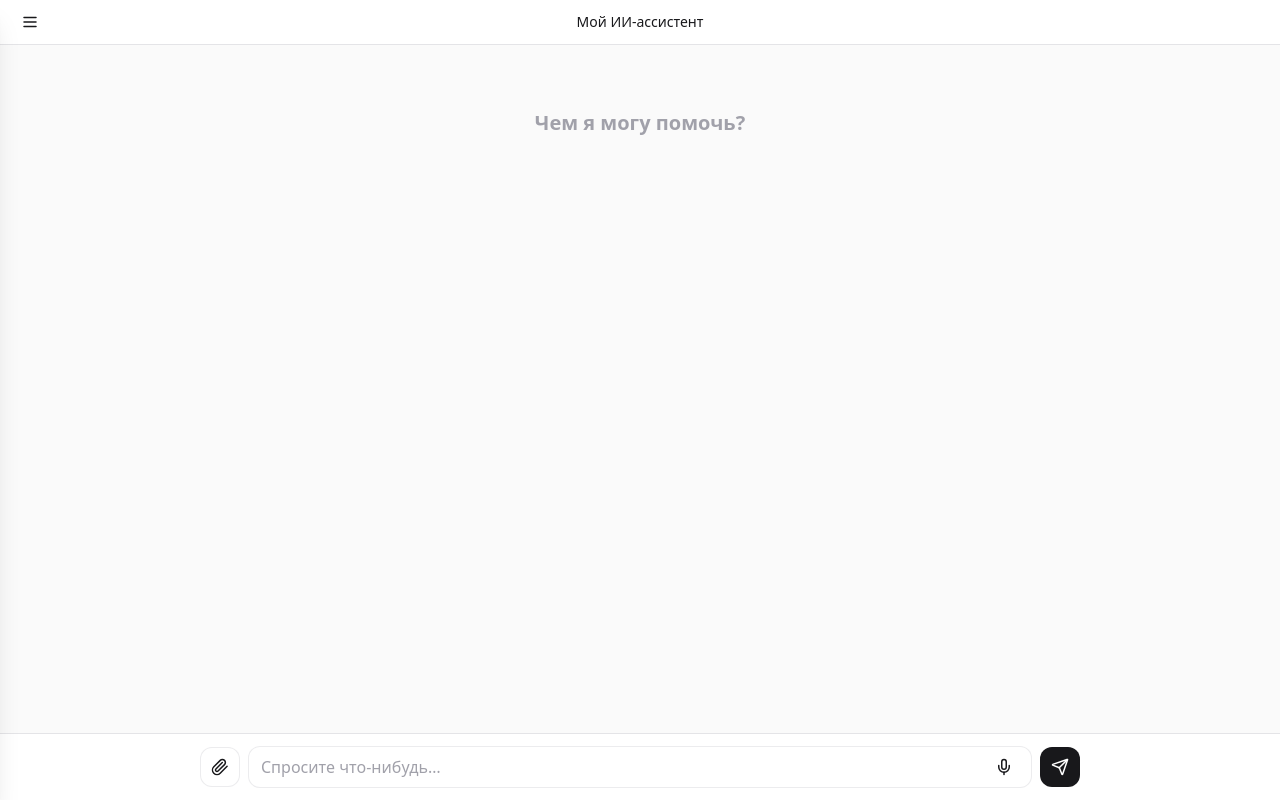
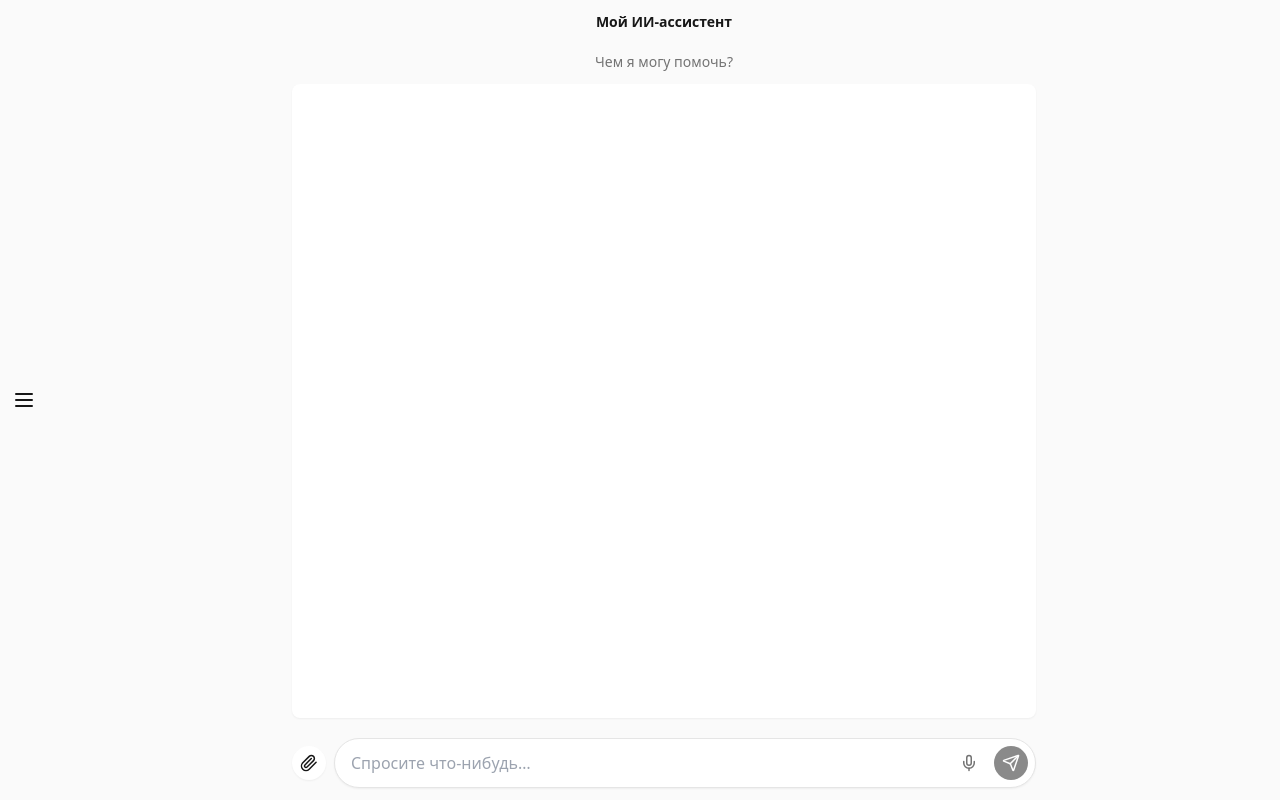
Before and after one commit to 89059043673d-ctrl/ai-assistant-chat, a Next.js app: page / in a window 1280 px wide. Built offline with nearby package versions, Linux system fonts and the light colour scheme.

Commit message:
Update Chat.tsx

```diff
--- a/components/Chat.tsx
+++ b/components/Chat.tsx
@@ -1,365 +1,153 @@
 'use client';
 
-import React, { useCallback, useEffect, useRef, useState } from 'react';
-import {
-  Paperclip,
-  Mic,
-  Send,
-  Menu,
-  Plus,
-  Search,
-} from 'lucide-react';
+import React, { useEffect, useRef, useState } from 'react';
+import { Paperclip, Mic, Send, Menu } from 'lucide-react';
+import clsx from 'clsx';
 
-type Msg = { id: string; role: 'user' | 'assistant'; content: string };
-type ChatLite = { id: string; title: string; createdAt: number };
-
-const LS_LIST = 'chats';
-const LS_CHAT = (id: string) => `chat:${id}`;
+type Msg = { role: 'user' | 'assistant'; content: string };
 
 export default function Chat() {
-  // ===== История чатов =====
-  const [sidebarOpen, setSidebarOpen] = useState(false);
-  const [chats, setChats] = useState<ChatLite[]>([]);
-  const [activeId, setActiveId] = useState<string | null>(null);
-  const [search, setSearch] = useState('');
-
-  // ===== Сообщения текущего чата =====
   const [messages, setMessages] = useState<Msg[]>([]);
   const [input, setInput] = useState('');
-  const [isSending, setIsSending] = useState(false);
-  const sendingRef = useRef(false);
+  const [pending, setPending] = useState(false);
+  const listRef = useRef<HTMLDivElement>(null);
 
-  // ===== Инициализация из localStorage =====
-  useEffect(() => {
-    if (typeof window === 'undefined') return;
-    const list: ChatLite[] = JSON.parse(localStorage.getItem(LS_LIST) || '[]');
-    if (list.length === 0) {
-      const id = crypto.randomUUID();
-      const first: ChatLite = { id, title: 'Новый чат', createdAt: Date.now() };
-      localStorage.setItem(LS_LIST, JSON.stringify([first]));
-      localStorage.setItem(LS_CHAT(id), JSON.stringify([]));
-      setChats([first]);
-      setActiveId(id);
-      setMessages([]);
-    } else {
-      setChats(list);
-      const id = list[0].id;
-      setActiveId(id);
-      const msgs: Msg[] = JSON.parse(localStorage.getItem(LS_CHAT(id)) || '[]');
-      setMessages(msgs);
-    }
-  }, []);
-
-  // Сохранение сообщений активного чата
-  useEffect(() => {
-    if (typeof window === 'undefined') return;
-    if (!activeId) return;
-    localStorage.setItem(LS_CHAT(activeId), JSON.stringify(messages));
-  }, [messages, activeId]);
-
-  // ===== Утилиты работы с чатами =====
-  const persistChats = (next: ChatLite[]) => {
-    setChats(next);
-    if (typeof window !== 'undefined') localStorage.setItem(LS_LIST, JSON.stringify(next));
-  };
-
-  const newChat = () => {
-    const id = crypto.randomUUID();
-    const item: ChatLite = { id, title: 'Новый чат', createdAt: Date.now() };
-    persistChats([item, ...chats]);
-    setActiveId(id);
-    setMessages([]);
-    if (typeof window !== 'undefined') localStorage.setItem(LS_CHAT(id), JSON.stringify([]));
-    setSidebarOpen(false);
-  };
-
-  const openChat = (id: string) => {
-    setActiveId(id);
-    const msgs: Msg[] = JSON.parse(localStorage.getItem(LS_CHAT(id)) || '[]');
-    setMessages(msgs);
-    setSidebarOpen(false);
-  };
-
-  // Автопрокрутка
-  const listRef = useRef<HTMLDivElement>(null);
+  // Автоскролл вниз
   useEffect(() => {
     listRef.current?.scrollTo({ top: listRef.current.scrollHeight, behavior: 'smooth' });
-  }, [messages.length]);
+  }, [messages, pending]);
 
-  // Enter — отправка, Shift+Enter — перенос
-  const onKey = (e: React.KeyboardEvent<HTMLInputElement>) => {
-    if (e.key === 'Enter' && !e.shiftKey) {
-      e.preventDefault();
-      (e.currentTarget.form as HTMLFormElement | null)?.requestSubmit();
-    }
-  };
+  async function handleSend(e?: React.FormEvent) {
+    e?.preventDefault();
+    const text = input.trim();
+    if (!text || pending) return;
 
-  // ===== ЕДИНСТВЕННОЕ место отправки (без onClick у стрелки) =====
-  const handleSend = useCallback(
-    async (e?: React.FormEvent<HTMLFormElement>) => {
-      if (e) e.preventDefault();
-      if (sendingRef.current) return;
-
-      const text = input.trim();
-      if (!text || !activeId) return;
-
-      // Для нового чата сразу зададим заголовок по первому сообщению
-      const idx = chats.findIndex(c => c.id === activeId);
-      if (idx >= 0 && (chats[idx].title === 'Новый чат' || !chats[idx].title)) {
-        const next = [...chats];
-        next[idx] = { ...next[idx], title: text.slice(0, 30) + (text.length > 30 ? '…' : '') };
-        persistChats(next);
-      }
-
-      const userMsg: Msg = { id: crypto.randomUUID(), role: 'user', content: text };
+    // Добавляем сообщение пользователя
+    const userMsg: Msg = { role: 'user', content: text };
     setMessages(prev => [...prev, userMsg]);
     setInput('');
-
-      sendingRef.current = true;
-      setIsSending(true);
+    setPending(true);
 
     try {
+      // Готовим историю без каких-либо приветствий/системных фраз
+      const historyToSend = [...messages, userMsg].map(m => ({ role: m.role, content: m.content }));
+
       const res = await fetch('/api/chat', {
         method: 'POST',
         headers: { 'Content-Type': 'application/json' },
-          body: JSON.stringify({
-            messages: [...messages, userMsg],
-            input: text,
-            message: text,
-          }),
+        body: JSON.stringify({ prompt: text, history: historyToSend }),
       });
 
-        let replyText = '';
-        try {
-          const data = await res.json();
-          replyText =
-            data?.reply ??
-            data?.message ??
-            data?.content ??
-            (typeof data === 'string' ? data : '');
-        } catch {
-          replyText = replyText || (await res.text());
+      if (!res.ok || !res.body) {
+        throw new Error('Bad response from server');
       }
 
-        if (!res.ok || !replyText) throw new Error('empty');
+      // Пустой ответ ассистента — будем наполнять по мере стрима
+      let assistant: Msg = { role: 'assistant', content: '' };
+      setMessages(prev => [...prev, assistant]);
+      const assistantIndex = messages.length + 1; // индекс только что добавленного ассистента
 
-        const botMsg: Msg = { id: crypto.randomUUID(), role: 'assistant', content: replyText };
-        setMessages(prev => [...prev, botMsg]);
+      const reader = res.body.getReader();
+      const decoder = new TextDecoder();
+
+      while (true) {
+        const { value, done } = await reader.read();
+        if (done) break;
+        const chunk = decoder.decode(value, { stream: true });
+
+        setMessages(prev => {
+          const next = [...prev];
+          const current = next[assistantIndex];
+          if (current && current.role === 'assistant') {
+            next[assistantIndex] = { ...current, content: current.content + chunk };
+          }
+          return next;
+        });
+      }
     } catch {
       setMessages(prev => [
         ...prev,
         {
-            id: crypto.randomUUID(),
           role: 'assistant',
-            content:
-              'Не удалось получить ответ от модели. Проверьте Billing и переменную OPENAI_API_KEY на Vercel.',
+          content: 'Не удалось получить ответ от модели. Проверьте Billing и переменную OPENAI_API_KEY на Vercel.',
         },
       ]);
     } finally {
-        setIsSending(false);
-        sendingRef.current = false;
+      setPending(false);
     }
-    },
-    [input, messages, activeId, chats]
-  );
-
-  // ===== Прикрепление файла =====
-  const fileInputRef = useRef<HTMLInputElement>(null);
-  const onPickFile = () => fileInputRef.current?.click();
-
-  // ===== Микрофон (Web Speech API) — без TS-типов =====
-  const recRef = useRef<any>(null);
-  const [recOn, setRecOn] = useState(false);
-  useEffect(() => {
-    if (!recOn) return;
-    if (typeof window === 'undefined') return;
-
-    const SR: any = (window as any).SpeechRecognition || (window as any).webkitSpeechRecognition;
-    if (!SR) {
-      setRecOn(false);
-      return;
-    }
-    const rec: any = new SR();
-    rec.lang = 'ru-RU';
-    rec.interimResults = false;
-    rec.maxAlternatives = 1;
-
-    rec.onresult = (ev: any) => {
-      const text = ev?.results?.[0]?.[0]?.transcript?.trim();
-      if (text) setInput((prev: string) => (prev ? `${prev} ${text}` : text));
-    };
-    rec.onend = () => setRecOn(false);
-    rec.onerror = () => setRecOn(false);
-
-    recRef.current = rec;
-    try {
-      rec.start();
-    } catch {
-      setRecOn(false);
   }
 
-    return () => {
-      try {
-        rec.stop();
-      } catch {}
-      recRef.current = null;
-    };
-  }, [recOn]);
+  return (
+    <div className="flex h-screen w-full bg-neutral-50 text-neutral-900">
+      {/* Кнопка выезда меню (само меню у вас уже есть) */}
+      <button className="p-3" aria-label="menu">
+        <Menu />
+      </button>
 
-  // Фильтр списка чатов
-  const filtered = chats.filter(c =>
-    c.title.toLowerCase().includes(search.trim().toLowerCase())
-  );
+      <div className="mx-auto flex max-w-3xl flex-1 flex-col gap-2 px-3">
+        {/* Заголовок */}
+        <div className="py-3 text-center text-sm font-semibold">Мой ИИ-ассистент</div>
 
-  return (
-    <div className="flex h-[100dvh] flex-col bg-zinc-50 text-zinc-900 dark:bg-zinc-950 dark:text-zinc-100">
-      {/* Верхняя панель */}
-      <div className="relative flex items-center justify-center border-b border-zinc-200 bg-white px-4 py-3 dark:border-zinc-800 dark:bg-zinc-900">
-        {/* Гамбургер слева */}
+        {/* Приветствие — показываем только когда нет истории */}
+        {messages.length === 0 && (
+          <div className="pb-1 text-center text-sm text-neutral-500">Чем я могу помочь?</div>
+        )}
+
+        {/* Лента сообщений */}
+        <div
+          ref={listRef}
+          className="flex-1 overflow-y-auto rounded-lg bg-white p-3 shadow-sm"
+        >
+          {messages.map((m, i) => (
+            <div key={i} className={clsx('mb-2 flex', m.role === 'user' ? 'justify-start' : 'justify-start')}>
+              <div
+                className={clsx(
+                  'max-w-[85%] rounded-xl px-4 py-2',
+                  m.role === 'user' ? 'bg-neutral-900 text-white' : 'bg-neutral-100 text-neutral-900'
+                )}
+              >
+                {m.content || (m.role === 'assistant' && pending ? '…' : '')}
+              </div>
+            </div>
+          ))}
+          {pending && (
+            <div className="text-neutral-400 text-sm px-2">Модель печатает…</div>
+          )}
+        </div>
+
+        {/* Поле ввода */}
+        <form onSubmit={handleSend} className="flex items-center gap-2 py-3">
           <button
             type="button"
-          onClick={() => setSidebarOpen(true)}
-          className="absolute left-3 inline-flex h-9 w-9 items-center justify-center rounded-lg hover:bg-zinc-100 dark:hover:bg-zinc-800"
-          aria-label="Меню"
-          title="Меню"
-        >
-          <Menu size={18} />
-        </button>
-
-        <div className="text-sm font-medium">Мой ИИ-ассистент</div>
-      </div>
-
-      {/* Контент */}
-      <div ref={listRef} className="flex-1 overflow-y-auto">
-        {messages.length === 0 && (
-          <div className="mx-auto mt-16 max-w-[680px] px-4 text-center text-xl font-semibold text-zinc-400">
-            Чем я могу помочь?
-          </div>
-        )}
-
-        <div className="mx-auto w-full max-w-[880px] space-y-3 px-4 py-4">
-          {messages.map(m => (
-            <div
-              key={m.id}
-              className={
-                m.role === 'user'
-                  ? 'ml-auto max-w-[85%] rounded-2xl bg-zinc-900 px-4 py-2 text-zinc-50 dark:bg-zinc-800'
-                  : 'mr-auto max-w-[85%] rounded-2xl bg-zinc-100 px-4 py-2 dark:bg-zinc-900/50'
-              }
-            >
-              {m.content}
-            </div>
-          ))}
-        </div>
-      </div>
-
-      {/* Панель ввода */}
-      <form
-        onSubmit={handleSend}
-        className="border-t border-zinc-200 bg-white px-3 py-3 dark:border-zinc-800 dark:bg-zinc-900"
-      >
-        <div className="mx-auto flex w-full max-w-[880px] items-center gap-2">
-          {/* Скрепка */}
-          <button
-            type="button"
-            onClick={onPickFile}
-            className="inline-flex h-10 w-10 shrink-0 items-center justify-center rounded-xl border border-zinc-200/70 bg-white hover:bg-zinc-50 dark:border-zinc-800 dark:bg-zinc-900 dark:hover:bg-zinc-800"
-            aria-label="Прикрепить файл"
+            className="rounded-full bg-white p-2 shadow-sm"
+            aria-label="attach"
+            title="Прикрепить"
           >
             <Paperclip size={18} />
           </button>
-          <input ref={fileInputRef} type="file" className="hidden" onChange={() => {}} />
 
-          {/* Поле ввода + микрофон */}
-          <div className="flex min-h-10 flex-1 items-center rounded-xl border border-zinc-200/70 bg-white px-3 dark:border-zinc-800 dark:bg-zinc-900">
+          <div className="relative flex-1">
             <input
               value={input}
               onChange={e => setInput(e.target.value)}
-              onKeyDown={onKey}
-              className="h-10 w-full bg-transparent outline-none placeholder:text-zinc-400"
               placeholder="Спросите что-нибудь…"
+              className="w-full rounded-full border border-neutral-200 bg-white px-4 py-3 pr-20 shadow-sm outline-none"
             />
-            <button
-              type="button"
-              onClick={() => setRecOn(v => !v)}
-              className={`ml-1 inline-flex h-8 w-8 items-center justify-center rounded-lg ${recOn ? 'bg-zinc-200 dark:bg-zinc-800' : ''}`}
-              aria-label="Диктовка"
-              title="Диктовка"
-            >
+            <div className="absolute right-2 top-1/2 -translate-y-1/2 flex items-center gap-2">
+              <button type="button" className="rounded-full p-2 text-neutral-500" title="Голос">
                 <Mic size={18} />
               </button>
-          </div>
-
-          {/* Стрелка отправки (submit) */}
               <button
                 type="submit"
-            disabled={isSending}
-            className="inline-flex h-10 w-10 shrink-0 items-center justify-center rounded-xl bg-zinc-900 text-white hover:opacity-90 disabled:opacity-40 dark:bg-zinc-100 dark:text-zinc-900"
-            aria-label="Отправить"
+                className="rounded-full bg-neutral-900 p-2 text-white disabled:opacity-50"
+                disabled={pending || !input.trim()}
                 title="Отправить"
               >
                 <Send size={18} />
               </button>
             </div>
+          </div>
         </form>
-
-      {/* ===== ЛЕВАЯ ШТОРКА (меню) ===== */}
-      {/* Подложка */}
-      {sidebarOpen && (
-        <button
-          aria-label="Закрыть меню"
-          className="fixed inset-0 z-40 bg-black/30 backdrop-blur-[1px]"
-          onClick={() => setSidebarOpen(false)}
-        />
-      )}
-
-      {/* Панель */}
-      <div
-        className={`fixed left-0 top-0 z-50 h-full w-[82%] max-w-[340px] transform bg-white shadow-xl transition-transform duration-200 ease-out dark:bg-zinc-900 ${
-          sidebarOpen ? 'translate-x-0' : '-translate-x-full'
-        }`}
-      >
-        <div className="flex items-center gap-2 border-b border-zinc-200 px-3 py-3 dark:border-zinc-800">
-          <div className="relative flex-1">
-            <Search size={16} className="pointer-events-none absolute left-2 top-2.5 opacity-60" />
-            <input
-              value={search}
-              onChange={e => setSearch(e.target.value)}
-              className="h-9 w-full rounded-lg border border-zinc-200 bg-white pl-8 pr-2 text-sm outline-none placeholder:text-zinc-400 dark:border-zinc-800 dark:bg-zinc-900"
-              placeholder="Поиск по чатам…"
-            />
-          </div>
-          <button
-            onClick={newChat}
-            className="inline-flex h-9 w-9 items-center justify-center rounded-lg border border-zinc-200 hover:bg-zinc-50 dark:border-zinc-800 dark:hover:bg-zinc-800"
-            title="Новый чат"
-            aria-label="Новый чат"
-          >
-            <Plus size={16} />
-          </button>
-        </div>
-
-        <div className="h-[calc(100%-52px)] overflow-y-auto px-2 py-2">
-          {filtered.length === 0 ? (
-            <div className="px-2 py-3 text-sm text-zinc-400">Чаты не найдены</div>
-          ) : (
-            <ul className="space-y-1">
-              {filtered.map(c => (
-                <li key={c.id}>
-                  <button
-                    onClick={() => openChat(c.id)}
-                    className={`w-full rounded-lg px-3 py-2 text-left text-sm hover:bg-zinc-100 dark:hover:bg-zinc-800 ${
-                      c.id === activeId ? 'bg-zinc-100 dark:bg-zinc-800' : ''
-                    }`}
-                    title={new Date(c.createdAt).toLocaleString()}
-                  >
-                    {c.title || 'Без названия'}
-                  </button>
-                </li>
-              ))}
-            </ul>
-          )}
-        </div>
       </div>
     </div>
   );
```
Lines whose indentation alone changed are shown as unchanged.
